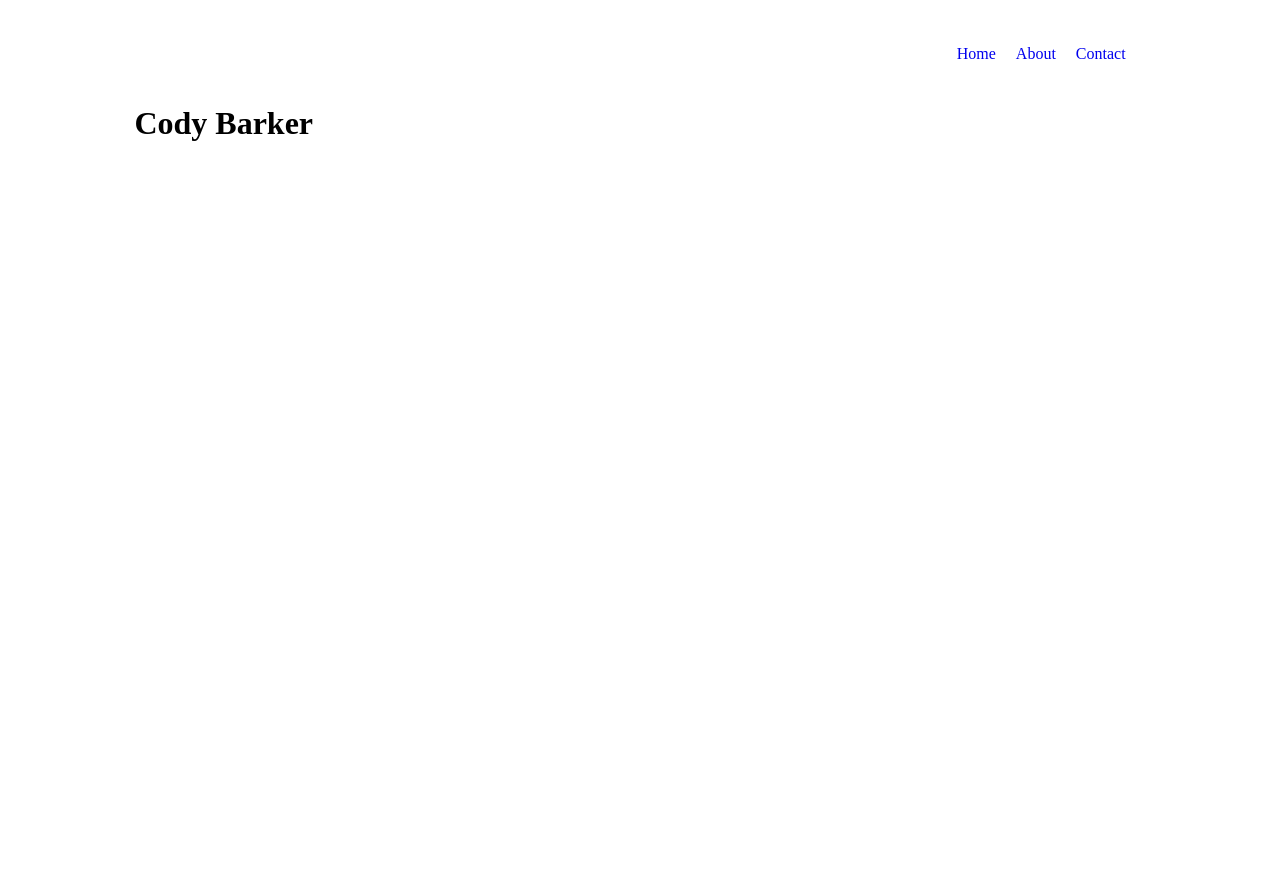
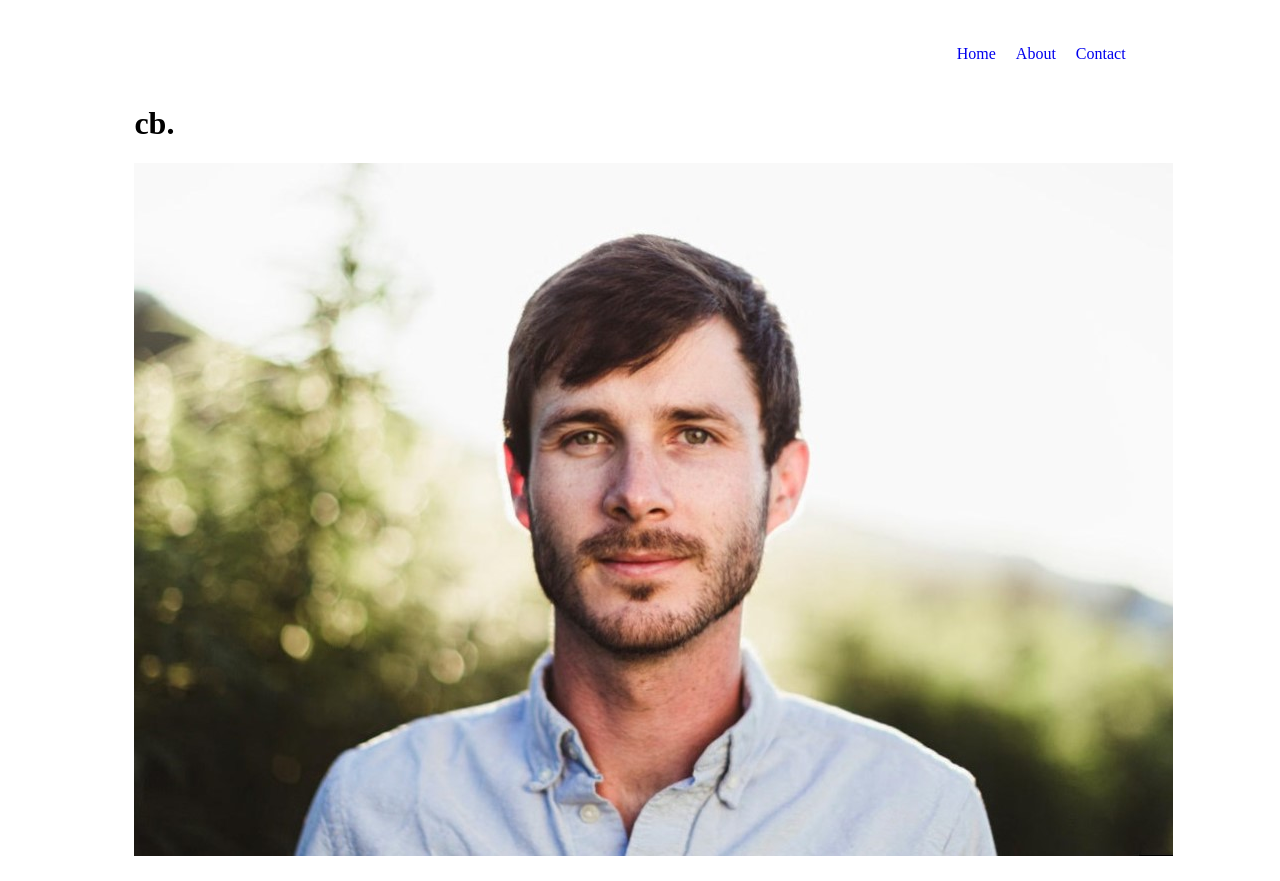
Before and after one commit to cody-barker/portfolio-website, a JavaScript app: page / in a window 1280 px wide. Before the commit the page ends 800 px from the top, so only its background shows below. Built offline with nearby package versions, Linux system fonts and the light colour scheme; the HTML template or start-up script is replaced by a standard one.

Commit message:
import headshot and render it on the Home page

```diff
--- a/src/pages/Home.js
+++ b/src/pages/Home.js
@@ -1,9 +1,10 @@
-
+import headshot from '../assets/Cody_Barker_Headshot.jpg'
 
 function Home() {
   return(
     <div className="container">
-      <h1>Cody Barker</h1>
+      <h1>cb.</h1>
+      <img src={headshot} alt="headshot"/>
     </div>
   )
 }
```
Also changed, not shown: src/assets/Cody_Barker_Headshot.jpg (added).
